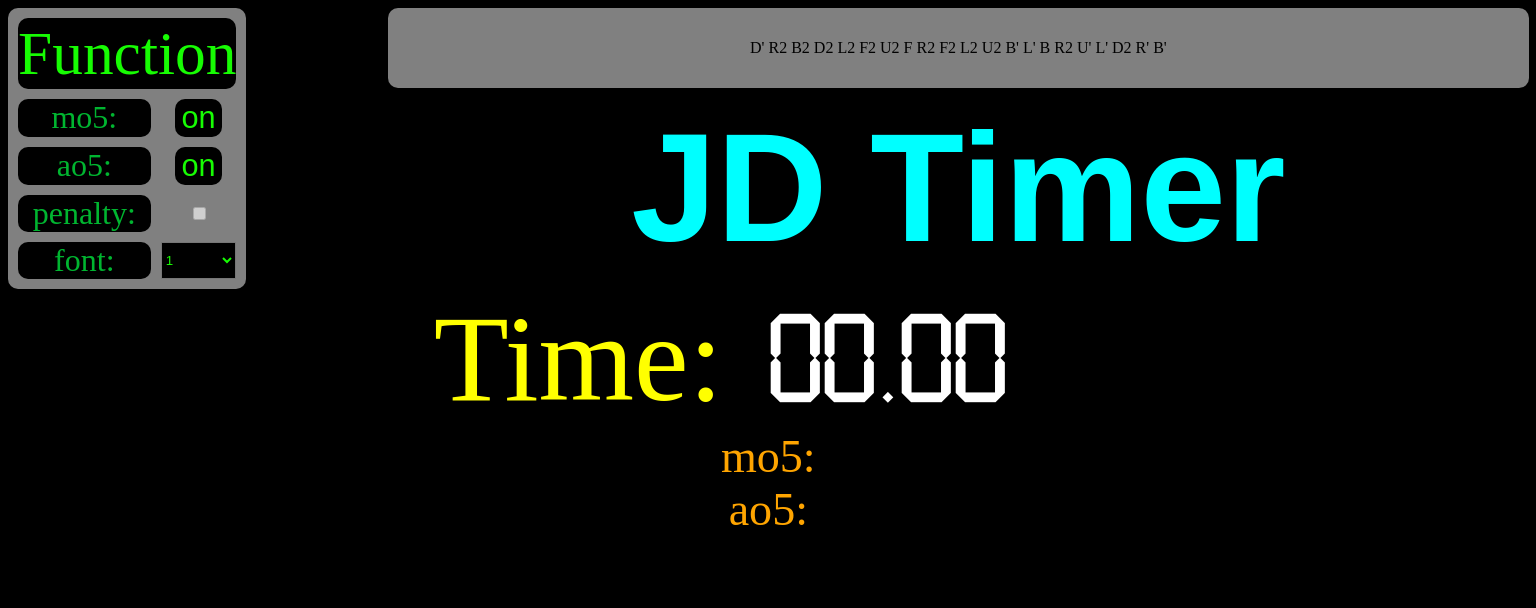
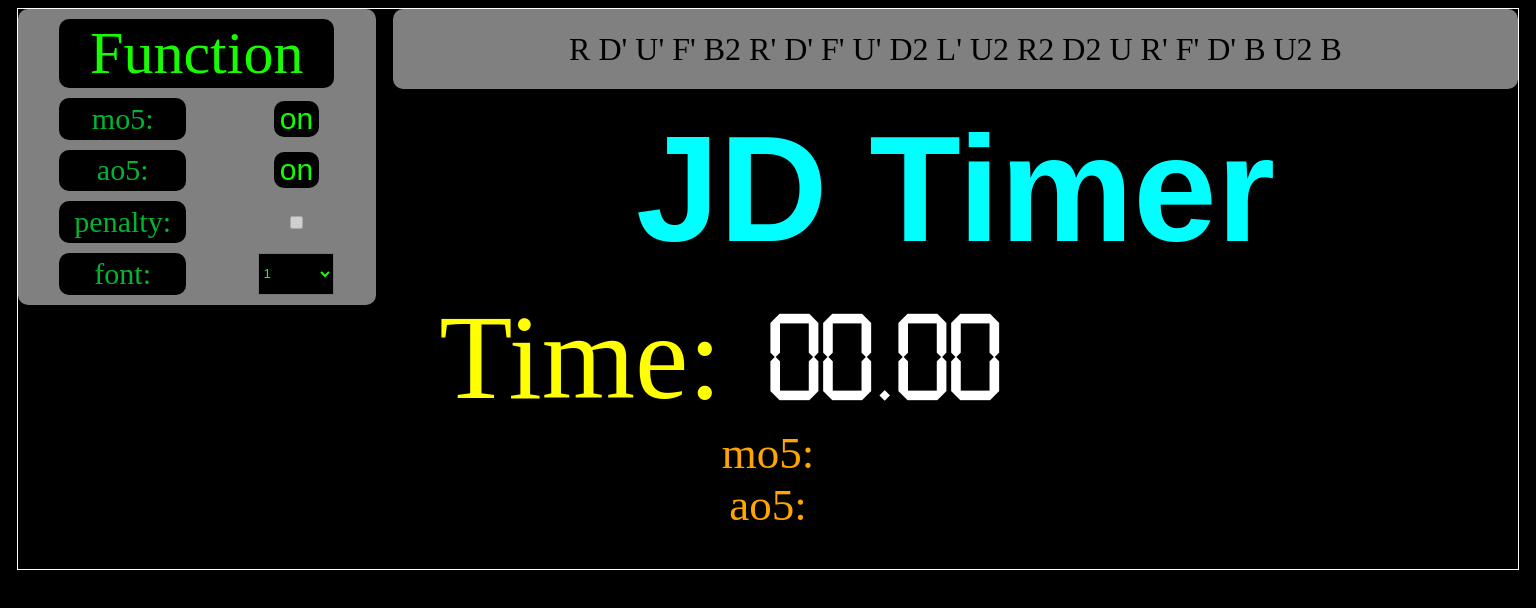
Before and after one commit to jackdo1012/rubiktimer, a plain HTML site: page index.html in a window 1536 px wide. Drawn offline with Linux system fonts and the light colour scheme; a web font is replaced by a local one.

Commit message:
random scramble

```diff
--- a/css/style.css
+++ b/css/style.css
@@ -10,13 +10,24 @@ body {
 .main {
   display: grid;
   grid-template-rows: 10vh 25vh auto auto auto auto;
-  grid-template-columns: 24.75vw 24.75vw 24.75vw 24.75vw;
+  grid-template-columns: 25% 25% 25% 25%;
+}
+
+#scramble-area {
+  font-size: 2rem;
+  background-color: gray;
+  border-radius: 10px;
+  grid-column: 2 / span 3;
+  grid-row: 1;
+  text-align: center;
+  display: grid;
+  align-items: center;
 }
 
 #header {
   font-family: "Otomanopee One", sans-serif;
   font-weight: bold;
-  font-size: 10vmax;
+  font-size: 10vw;
   color: aqua;
   text-align: center;
   height: fit-content;
@@ -27,7 +38,7 @@ body {
 
 #time {
   color: yellow;
-  font-size: 8vmax;
+  font-size: 8vw;
   text-align: center;
   grid-column: 2 / span 1;
   grid-row: 3 / span 1;
@@ -43,7 +54,7 @@ body {
 }
 
 #timer span {
-  font-size: 8vmax;
+  font-size: 8vw;
 }
 
 #semicolon1,
@@ -76,15 +87,6 @@ body {
   grid-row: 4 / span 1;
   grid-column: 2 / span 2;
   grid-row: 5 / span 1;
-}
-
-#scramble-area {
-  background-color: gray;
-  border-radius: 10px;
-  text-align: center;
-  line-height: 10vh;
-  grid-column: 2 / span 3;
-  grid-row: 1;
 }
 
 #plusTwo {
@@ -120,7 +122,7 @@ body {
   grid-column: 1 / span 1;
   height: fit-content;
   display: grid;
-  width: fit-content;
+  width: 90%;
   background-color: gray;
   border-radius: 10px;
   grid-row-gap: 10px;
@@ -133,6 +135,7 @@ body {
   color: yellow;
   grid-column: 1 / 3;
   text-align: center;
+  width: 100%;
   font-size: 4vmax;
   color: #17fc03;
   border-radius: 10px;
@@ -142,6 +145,7 @@ body {
   text-align: center;
   border-radius: 10px;
   font-size: 2rem;
+  padding: 3%;
   min-width: fit-content;
   min-height: fit-content;
 }
@@ -162,14 +166,12 @@ body {
   background-color: black;
   color: #17fc03;
 }
-@media screen and (max-width: 900px) {
+@media screen and (max-width: 800px) {
   .main {
     display: grid;
-    grid-template-rows: 10vh 25vh auto auto auto auto;
-    grid-template-columns: 24vw 24vw 24vw 24vw;
+    grid-template-rows: auto 25vh auto auto auto auto;
   }
   #scramble-area {
-    font-size: small;
     grid-column: 1 / span 4;
   }
   #header {
@@ -179,11 +181,15 @@ body {
   }
   #time {
     grid-column: 1 / span 4;
+    font-size: 8vmax;
   }
   #timer {
     grid-column: 1 / span 4;
     grid-row: 4 / span 1;
     text-align: center;
+  }
+  #timer span {
+    font-size: 8vmax;
   }
   #meanOfFive {
     grid-row: 5 / span 1;
@@ -192,7 +198,49 @@ body {
     grid-row: 6 / span 1;
   }
   #function-area {
-    grid-row: 7;
+    grid-row: 8;
     grid-column: 1 / span 2;
   }
+  #plusTwo {
+    grid-row: 7;
+    grid-column: 2 / span 1;
+  }
+  #DNF {
+    grid-row: 7;
+    grid-column: 3 / span 1;
+  }
 }
+@media screen and (min-width: 1500px) {
+  .main {
+    border: 1px solid white;
+    margin: auto;
+    max-width: 1500px;
+  }
+  #header {
+    font-size: 150px;
+  }
+  #time {
+    font-size: 120px;
+  }
+  #timer span {
+    font-size: 120px;
+  }
+  #function-area {
+    max-width: 375px;
+  }
+  #function-area #title {
+    font-size: 60px;
+  }
+  #function-area #function {
+    font-size: 30px;
+  }
+  #function-area input {
+    font-size: 30px;
+  }
+  #averageOfFive {
+    font-size: 45px;
+  }
+  #meanOfFive {
+    font-size: 45px;
+  }
+}
--- a/js/script.js
+++ b/js/script.js
@@ -10,14 +10,19 @@ const DNF = document.getElementById("DNF")
 const pen = document.getElementById("penalty")
 const font = document.getElementById("font")
 const timer = document.getElementById("timer")
-const scramble3x3 = "../scramble/scramble3x3.txt"
+// const scramble3x3 = "../scramble/scramble3x3.txt"
 var totalSecond = 0
 var a = 0
-var z = 0
+// var z = 0
 var reset = true
 var solves = []
 var run = false
 
+function scramble() {
+  import("../scramble/scramble.js").then((response) => {
+    document.querySelector("#scramble-area").innerHTML = response.getScramble()
+  })
+}
 scramble()
 pen.disabled = true
 meanOfFiveButton.disabled = false
@@ -267,20 +272,20 @@ function mo5Hide() {
   }
 }
 
-function scramble() {
-  fetch(scramble3x3)
-    .then((myFile) => myFile.text())
-    .then(function (myScramble) {
-      var myScrambleArray = myScramble.split("\n")
-      return ((scramble, scrambleLength) => {
-        if (z < scrambleLength - 1) {
-          z++
-          return (document.querySelector("#scramble-area").innerHTML =
-            scramble[z])
-        } else {
-          return (document.querySelector("#scramble-area").innerHTML =
-            "Sorry, we have no more scramble to display")
-        }
-      })(myScrambleArray, myScrambleArray.length)
-    })
-}
+// function scramble() {
+//   fetch(scramble3x3)
+//     .then((myFile) => myFile.text())
+//     .then(function (myScramble) {
+//       var myScrambleArray = myScramble.split("\n")
+//       return ((scramble, scrambleLength) => {
+//         if (z < scrambleLength - 1) {
+//           z++
+//           return (document.querySelector("#scramble-area").innerHTML =
+//             scramble[z])
+//         } else {
+//           return (document.querySelector("#scramble-area").innerHTML =
+//             "Sorry, we have no more scramble to display")
+//         }
+//       })(myScrambleArray, myScrambleArray.length)
+//     })
+// }
--- /dev/null
+++ b/scramble/scramble.js
@@ -0,0 +1,32 @@
+var getScramble = () => {
+  const scrambleLetter = ["U", "D", "F", "B", "R", "L"]
+  const scrambleAfter = [
+    ["'", ""],
+    ["2", "'"],
+  ]
+  var scramble = []
+  const scrambleLength = 21
+  var a = 0
+  var getRandomBetween = (min, max) => {
+    return Math.floor(Math.random() * (max - min + 1) + min)
+  }
+  while (a < scrambleLength) {
+    a++
+    scramble.push([
+      scrambleLetter[getRandomBetween(0, 5)],
+      scrambleAfter[getRandomBetween(0, 1)][getRandomBetween(0, 1)],
+    ])
+  }
+  for (let i = 0; i < scramble.length - 1; i++) {
+    if (scramble[i][0] == scramble[i + 1][0]) {
+      scramble[i + 1][0] = scrambleLetter.filter(
+        (value) => value != scramble[i][0]
+      )[getRandomBetween(0, 4)]
+    }
+  }
+  scramble.forEach((value, index, array) => {
+    array[index] = value.join("")
+  })
+  return scramble.join(" ")
+}
+export { getScramble }
```
Also changed, not shown: js/scramble.js (deleted, +0 -22 lines), 1 other file.
